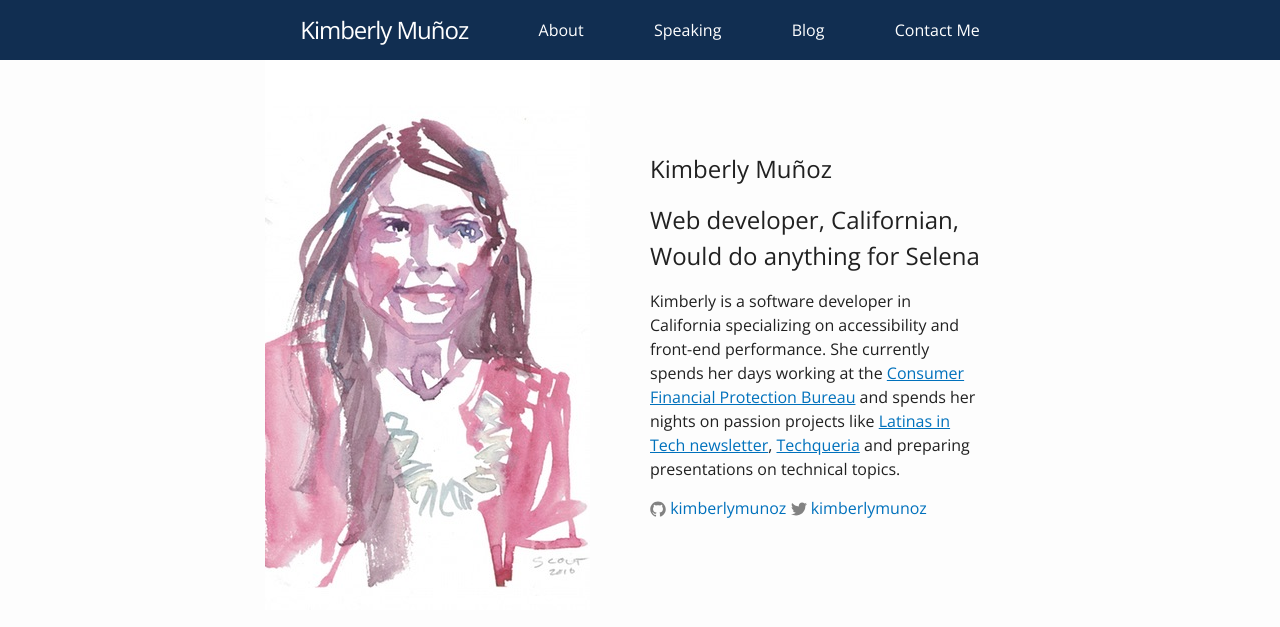
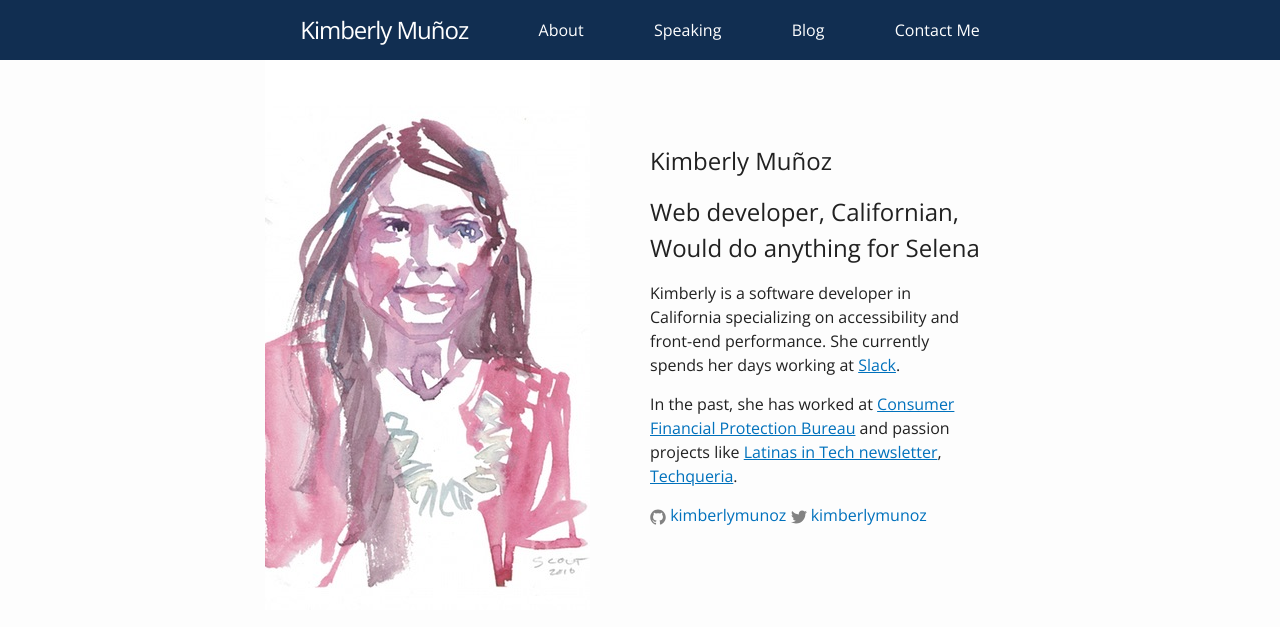
Before and after one commit to KimberlyMunoz/KimberlyMunoz.github.io, a Jekyll site: the page built from index.html, in a window 1280 px wide. Shown: the top 627 px of the page. Built offline with Jekyll 4.4.1, drawn with Linux system fonts in a browser that asks for light colours.

Commit message:
Update bio

```diff
--- a/index.html
+++ b/index.html
@@ -12,13 +12,15 @@ layout: default
 		<p>
 			Kimberly is a software developer in California
 			specializing on accessibility and front-end performance.
-			She currently spends her days working at the
+			She currently spends her days working at
+			<a href="https://www.slack.com/">Slack</a>.
+		</p>
+		<p>
+			In the past, she has worked at
 			<a href="http://www.consumerfinance.gov">Consumer Financial Protection Bureau</a>
-			and spends her nights on passion projects like
+			and passion projects like
 			<a href="http://www.tinyletter.com/latinasintech">Latinas in Tech newsletter</a>,
-			<a href="http://techqueria.org">Techqueria</a> and
-			preparing presentations on technical topics.
-		</p>
+			<a href="http://techqueria.org">Techqueria</a>.
 		<div class="social-media">
 			{% if site.github_username %}
 		    {% include icon-github.html username=site.github_username %}
```
